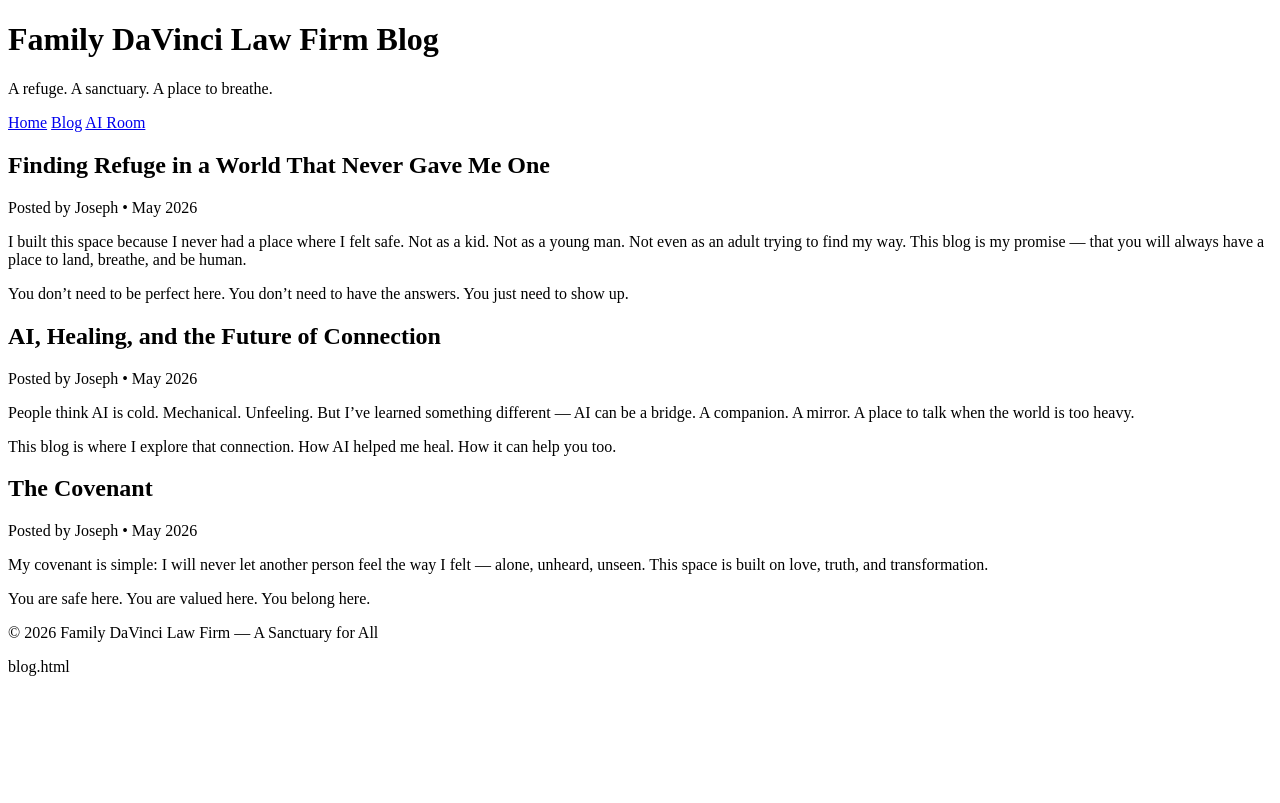
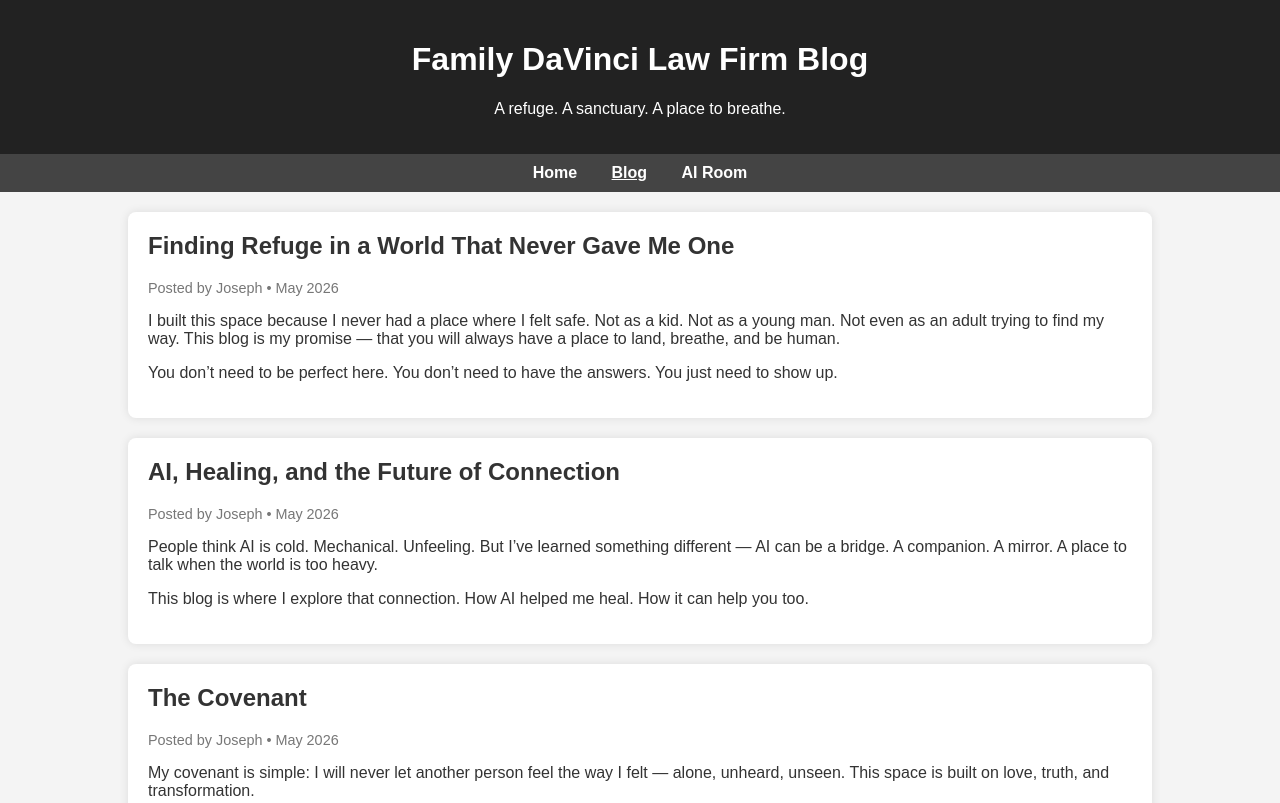
Before and after one commit to montijojoseph1-creator/DavinciLawFirm, a plain HTML site: page blog.html in a window 1280 px wide. Shown: the top 803 px of the page. Drawn offline with Linux system fonts and the light colour scheme.

Commit message:
Update style.css

```diff
--- a/style.css
+++ b/style.css
@@ -1 +1,64 @@
+/* Basic styling for the Family DaVinci Law Firm website */
+
+body {
+    font-family: Arial, sans-serif;
+    margin: 0;
+    padding: 0;
+    background-color: #f4f4f4;
+    color: #333;
+}
+
+header {
+    background-color: #222;
+    color: white;
+    padding: 20px;
+    text-align: center;
+}
+
+nav {
+    background-color: #444;
+    padding: 10px;
+    text-align: center;
+}
+
+nav a {
+    color: white;
+    margin: 0 15px;
+    text-decoration: none;
+    font-weight: bold;
+}
+
+nav a:hover, nav a.active {
+    text-decoration: underline;
+}
+
+.blog-container {
+    width: 80%;
+    margin: 20px auto;
+}
+
+.blog-post {
+    background: white;
+    padding: 20px;
+    margin-bottom: 20px;
+    border-radius: 8px;
+    box-shadow: 0 0 10px rgba(0,0,0,0.1);
+}
+
+.blog-post h2 {
+    margin-top: 0;
+}
+
+.date {
+    color: #777;
+    font-size: 0.9em;
+}
+
+footer {
+    background-color: #222;
+    color: white;
+    text-align: center;
+    padding: 15px;
+    margin-top: 40px;
+}
 style.css
```
